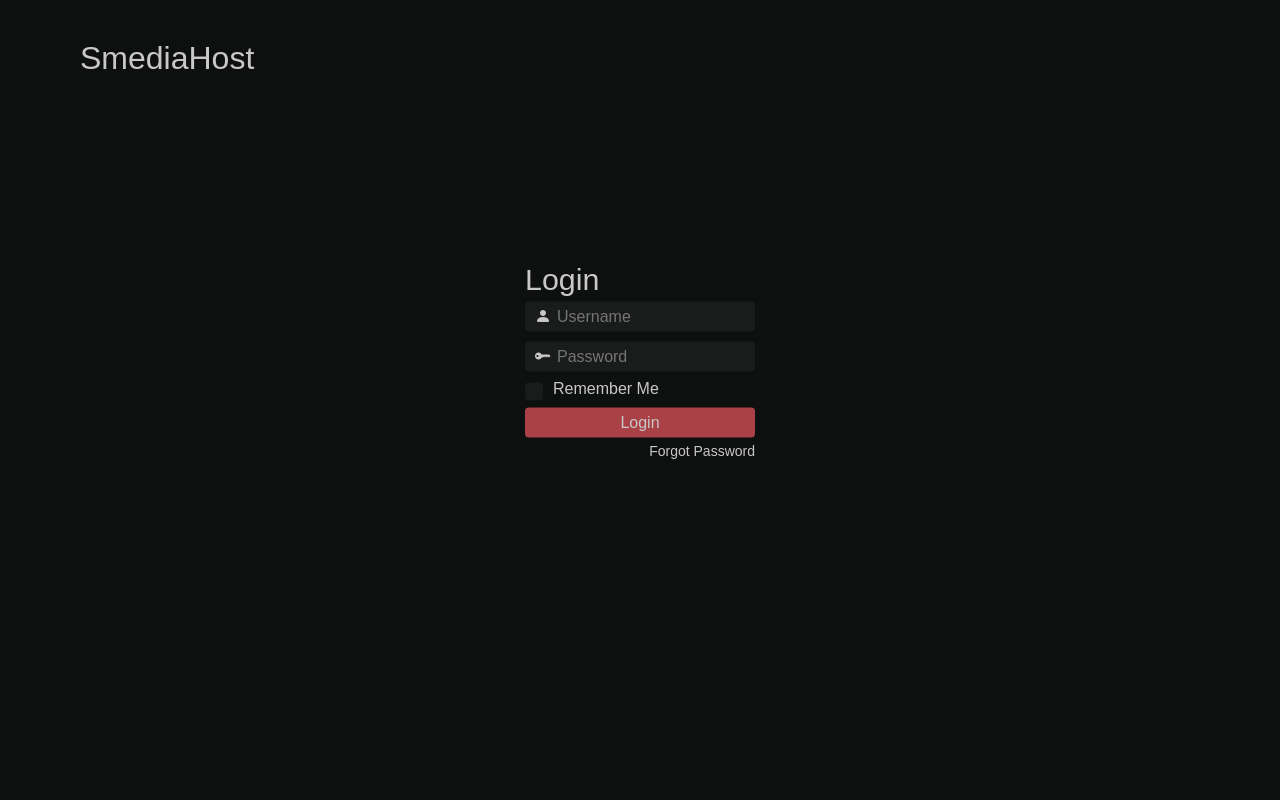
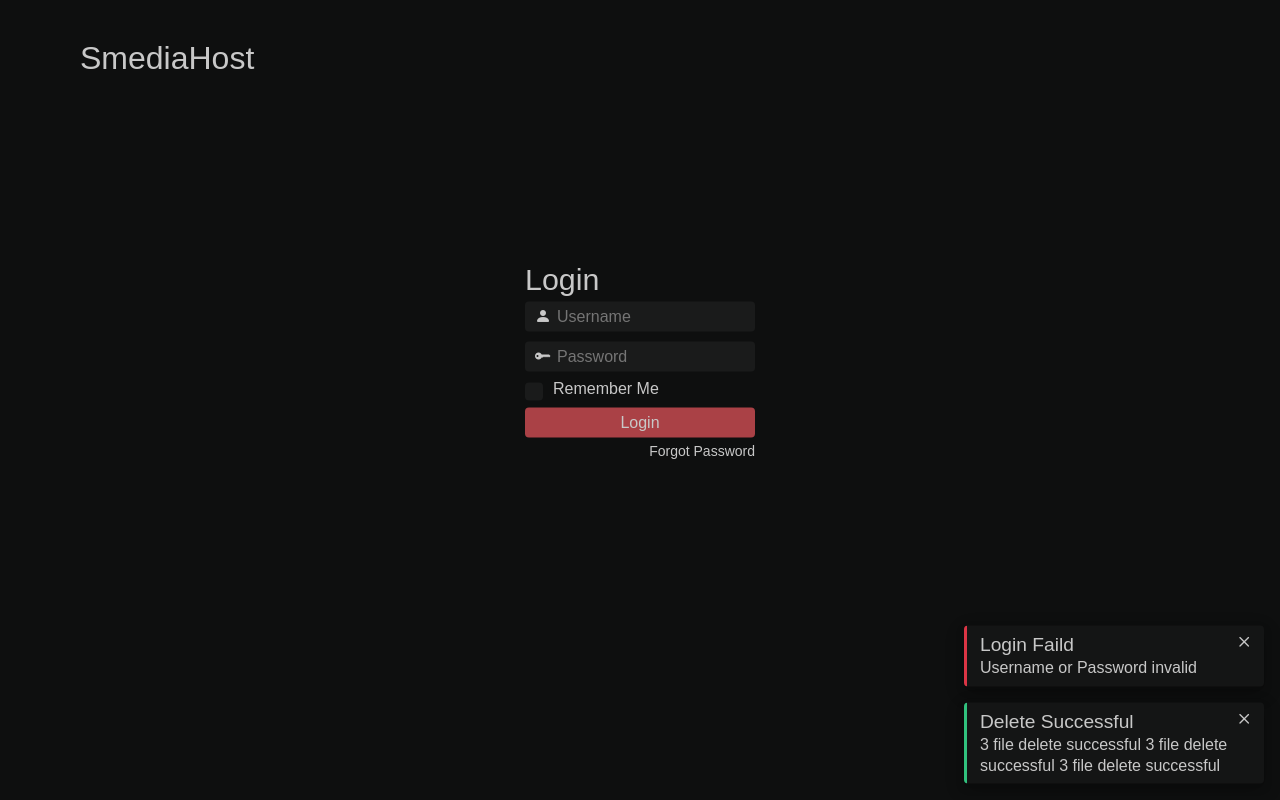
Before and after one commit to MeParthDegama/slect-front, a React (Create React App) app: page /Login in a window 1280 px wide. Built offline with nearby package versions, Linux system fonts and the light colour scheme; a web font is replaced by a local one.

Commit message:
add notification block

```diff
--- a/src/App.tsx
+++ b/src/App.tsx
@@ -2,11 +2,13 @@ import React from 'react';
 import { Route, Routes } from 'react-router-dom';
 import Login from './app/login';
 import MainApp from './app/main';
+import Notify from './elements/notify';
 import "./style/main.scss"
 
 function App() {
   return (
     <div>
+      <Notify />
       <Routes>
         <Route path='/Login' element={<Login />} />
         <Route path='/*' element={<MainApp />} />
--- a/src/elements/button.tsx
+++ b/src/elements/button.tsx
@@ -29,6 +29,20 @@ const IconButton = ({ name, icon, ivc, active }: IconButtonProp) => {
     )
 }
 
+type IconButtonPropSquare = {
+    icon: JSX.Element
+    ivc?: boolean,
+    active?: boolean
+}
+
+const IconButtonSquare = ({ icon, ivc, active }: IconButtonPropSquare) => {
+    return (
+        <button className={`btn btn-icon btn-square ${ivc ? "ivc" : ""} ${active ? "active" : ""}`}>
+            {icon}
+        </button>
+    )
+}
+
 type ToggleButtonProp = {
     iconLeft: JSX.Element
     iconRight: JSX.Element
@@ -48,4 +62,4 @@ const ToogleButton = ({ iconLeft, iconRight, active }: ToggleButtonProp) => {
 }
 
 
-export { Button, IconButton, ToogleButton }
+export { Button, IconButton, IconButtonSquare, ToogleButton }
--- /dev/null
+++ b/src/elements/notify.tsx
@@ -0,0 +1,36 @@
+import React from "react";
+import { IconButtonSquare } from "./button";
+
+enum NotificationEnum {
+    SUCCESS,
+    ERROR,
+}
+
+type NotificationProp = {
+    title: string
+    des: string
+    status: NotificationEnum
+}
+
+const Notification = ({title, des, status}: NotificationProp) => {
+    return (
+        <div className="notification">
+            <span className="title">{title}</span>
+            <span className="des">{des}</span>
+            <IconButtonSquare ivc={true} icon={<i className="bi bi-x"></i>} />
+            <div className={`status-line ${status == NotificationEnum.SUCCESS ? "success" : "error" }`}></div>
+        </div>
+    )
+}
+
+const Notify = () => {
+    return (
+        <div className="noti-wrap">
+            <Notification title="Login Faild" des="Username or Password invalid" status={NotificationEnum.ERROR} />
+            <Notification title="Delete Successful" des="3 file delete successful 3 file delete successful 3 file delete successful" status={NotificationEnum.SUCCESS} />
+        </div>
+    )
+}
+
+
+export default Notify
--- a/src/style/input.scss
+++ b/src/style/input.scss
@@ -74,6 +74,11 @@
 
         * {
             margin: auto 0;
+        }
+
+        &.btn-square{
+            padding: 0px;
+            width: $btn-height;
         }
 
     }
--- a/src/style/main.scss
+++ b/src/style/main.scss
@@ -56,5 +56,6 @@ a {
 @import "login.scss";
 @import "sidebar.scss";
 @import "filesview.scss";
+@import "notify.scss";
 
 @import "input.scss";
--- /dev/null
+++ b/src/style/notify.scss
@@ -0,0 +1,65 @@
+.noti-wrap {
+    position: absolute;
+    top: 100%;
+    left: 100%;
+    z-index: 100;
+    transform: translate(-100%, -100%);
+
+    .notification {
+        width: 300px;
+        padding: 8px 1rem;
+        border-radius: $radius;
+        overflow: hidden;
+        background: $notification-background;
+        position: relative;
+        margin: 1rem;
+        box-shadow: 0 4px 8px 0 rgba(0, 0, 0, 0.2), 0 6px 20px 0 rgba(0, 0, 0, 0.19);
+
+        .title {
+            font-size: 1.2rem;
+            margin-bottom: 2px;
+        }
+
+        .des {
+            margin-top: 2px;
+            font-size: 1rem;
+            line-height: 1.3;
+        }
+
+        button {
+            padding: 0 !important;
+            position: absolute;
+            top: 2px;
+            right: 2px;
+            width: 1.6rem !important;
+            height: 1.6rem !important;
+
+            i {
+                font-size: 1.4rem;
+                margin: auto;
+                margin-top: -3px;
+            }
+        }
+
+        .status-line{
+            position: absolute;
+            width: 3px;
+            height: 100%;
+            top: 0;
+            left: 0;
+
+            &.success{
+                background: $success;
+            }
+
+            &.error{
+                background: $danger;
+            }
+        }
+
+        * {
+            display: block;
+        }
+    }
+
+}
--- a/src/style/var.scss
+++ b/src/style/var.scss
@@ -4,6 +4,7 @@ $primary-color: #aa4146;
 $background: #0E0F0F;
 $sidebar-background: #141515;
 $border-color: rgba(255, 255, 255, .1);
+$notification-background: $sidebar-background;
 $font-color: #C8C8C8;
 $icon-color: #9C9C9C;
 
@@ -13,3 +14,13 @@ $btn-color-hover: rgba(255, 255, 255, 0.075);
 $btn-color-active: rgba(255, 255, 255, 0.1);
 
 $radius: 4px;
+
+$blue: #0d6efd;
+$indigo: #6610f2;
+$purple: #6f42c1;
+$pink: #d63384;
+$danger: #dc3545;
+$orange: #fd7e14;
+$yellow: #ffc107;
+$success: #31c27e;
+$cyan: #0dcaf0;
```
